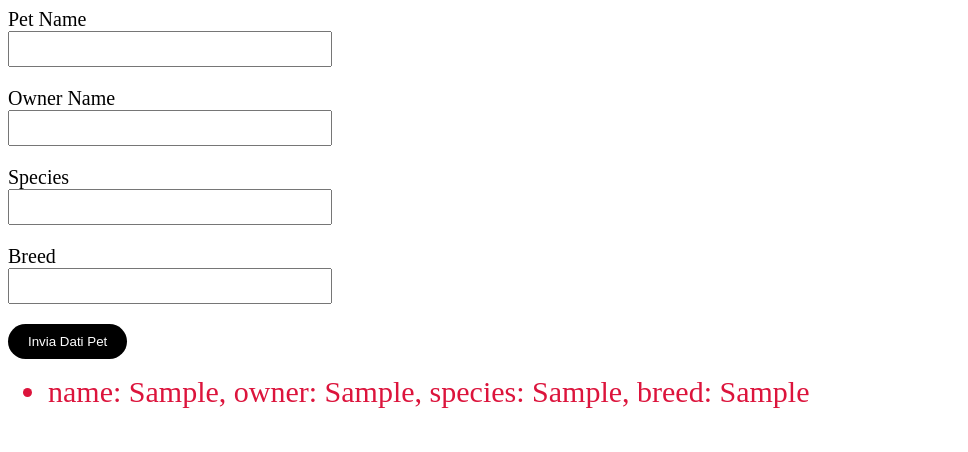
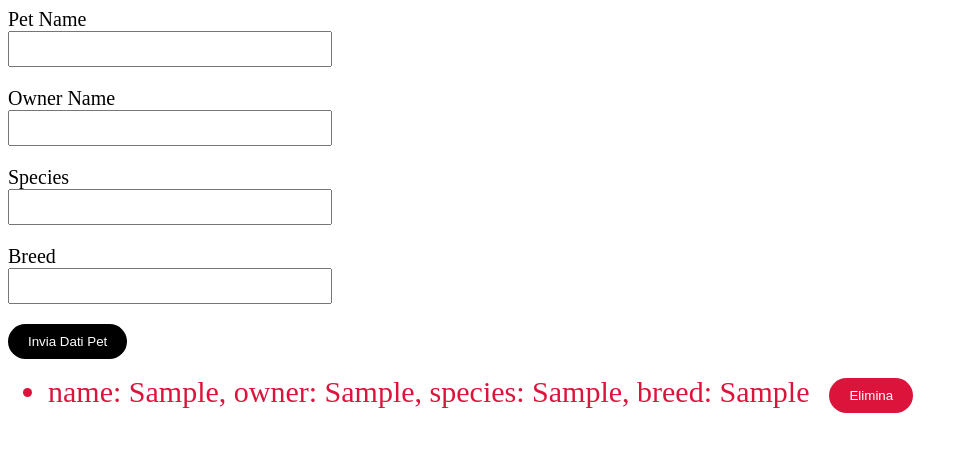
Before and after one commit to DomenicoCicero/pratica-s7-l1-OOP-I, a plain HTML site: page index.html in a window 1280 px wide. Both pictures are taken after typing "Sample", "Sample", "Sample", "Sample" into the empty fields and a click on the button "Invia Dati Pet". Shown: the whole page, without its empty margins (0-968 px from the left). Drawn offline with Linux system fonts and the light colour scheme.

Commit message:
implementazione

```diff
--- a/index.html
+++ b/index.html
@@ -28,19 +28,32 @@
         color: crimson;
         font-size: 30px;
         text-align: left;
+        vertical-align: middle;
+      }
+
+      ul li button {
+        cursor: pointer;
+        background-color: crimson;
+        color: white;
+        padding-inline: 20px;
+        padding-block: 10px;
+        border: none;
+        border-radius: 50px;
+        margin-inline-start: 20px;
+        vertical-align: middle;
       }
     </style>
   </head>
   <body>
     <form>
       <label for="petName">Pet Name</label>
-      <input type="text" id="petName" class="petName" />
+      <input type="text" id="petName" class="petName" required />
       <label for="ownerName">Owner Name</label>
-      <input type="text" id="ownerName" class="ownerName" />
+      <input type="text" id="ownerName" class="ownerName" required />
       <label for="species">Species</label>
-      <input type="text" id="species" class="species" />
+      <input type="text" id="species" class="species" required />
       <label for="breed">Breed</label>
-      <input type="text" id="breed" class="breed" />
+      <input type="text" id="breed" class="breed" required />
       <button type="submit">Invia Dati Pet</button>
     </form>
 
--- a/index.js
+++ b/index.js
@@ -45,12 +45,30 @@ const razza = document.querySelector("#breed");
 const form = document.querySelector("form");
 const ul = document.querySelector("ul");
 
+const arrObj = [];
+
 form.addEventListener("submit", e => {
   e.preventDefault();
   const pet = new Pet(petN.value, ownerN.value, specie.value, razza.value);
+  arrObj.push(pet);
   console.log(pet);
+  console.log(arrObj);
   const li = document.createElement("li");
   li.innerText = `name: ${pet.petName}, owner: ${pet.ownerName}, species: ${pet.species}, breed: ${pet.breed}`;
+  const button = document.createElement("button");
+  button.type = "button";
+  button.innerText = "Elimina";
+  li.appendChild(button);
   ul.appendChild(li);
   form.reset();
+
+  button.addEventListener("click", e => {
+    e.target.parentNode.remove();
+    for (let i = 0; i < arrObj.length; i++) {
+      if (e.target.parentNode.innerText.startsWith(`name: ${arrObj[i].petName}`)) {
+        arrObj.splice(i, 1);
+        console.log(arrObj);
+      }
+    }
+  });
 });
```
